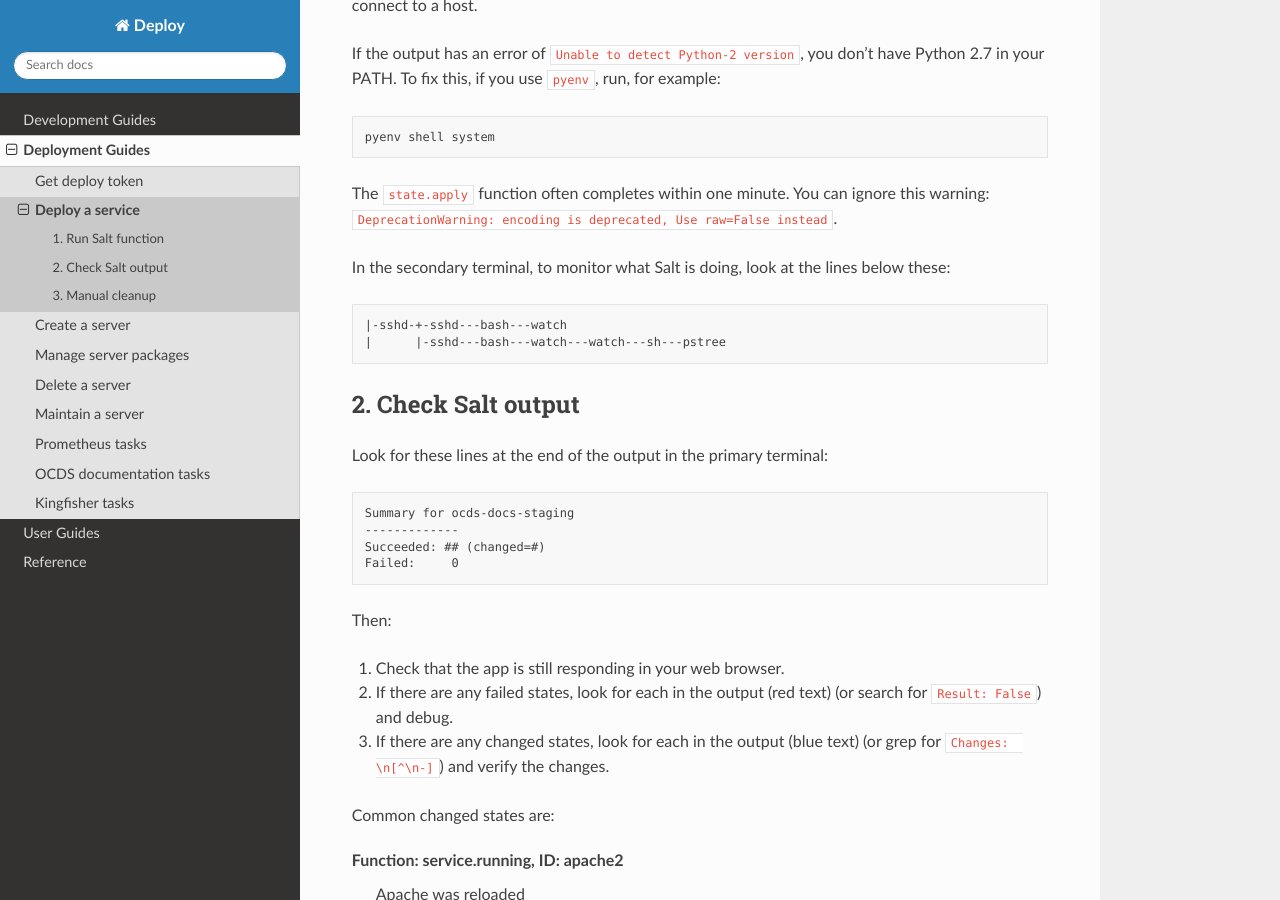
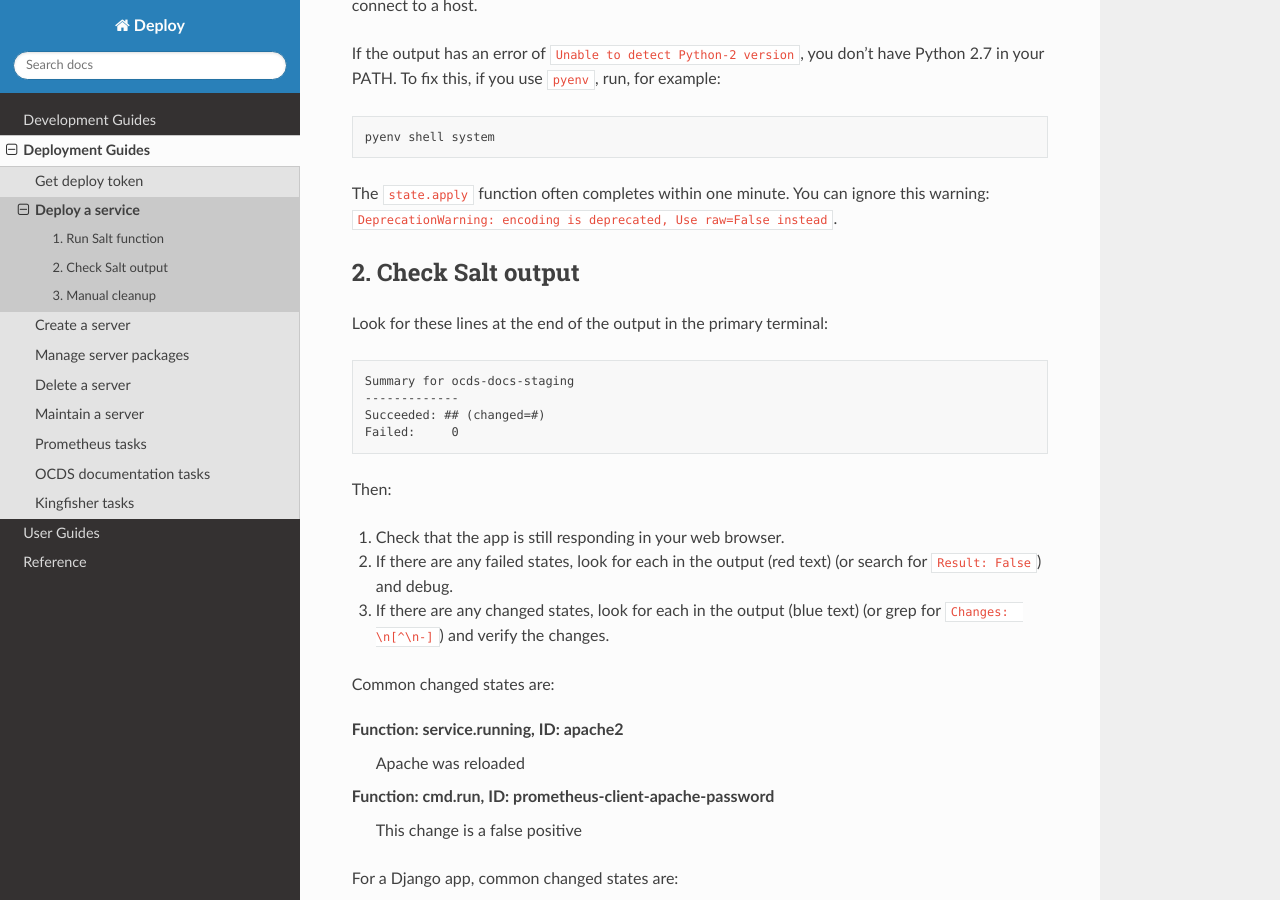
Before and after one commit to open-contracting/deploy, a Sphinx documentation site: the page built from docs/deploy/deploy.rst, in a window 1280 px wide and 900 px high, scrolled down 560 px. Built offline with Sphinx 7.4.7 and the Read the Docs theme 2.0.0, drawn with Linux system fonts in a browser that asks for light colours.

Commit message:
Move instruction for monitoring Salt activity

```diff
--- a/docs/deploy/deploy.rst
+++ b/docs/deploy/deploy.rst
@@ -25,13 +25,6 @@ If the output has an error of ``Unable to detect Python-2 version``, you don't h
     pyenv shell system
 
 The ``state.apply`` function often completes within one minute. You can ignore this warning: ``DeprecationWarning: encoding is deprecated, Use raw=False instead``.
-
-In the secondary terminal, to monitor what Salt is doing, look at the lines below these:
-
-.. code-block:: none
-
-    |-sshd-+-sshd---bash---watch
-    |      |-sshd---bash---watch---watch---sh---pstree
 
 2. Check Salt output
 --------------------
```
Also changed, not shown: docs/develop/troubleshoot.rst (+7 -0 lines).
